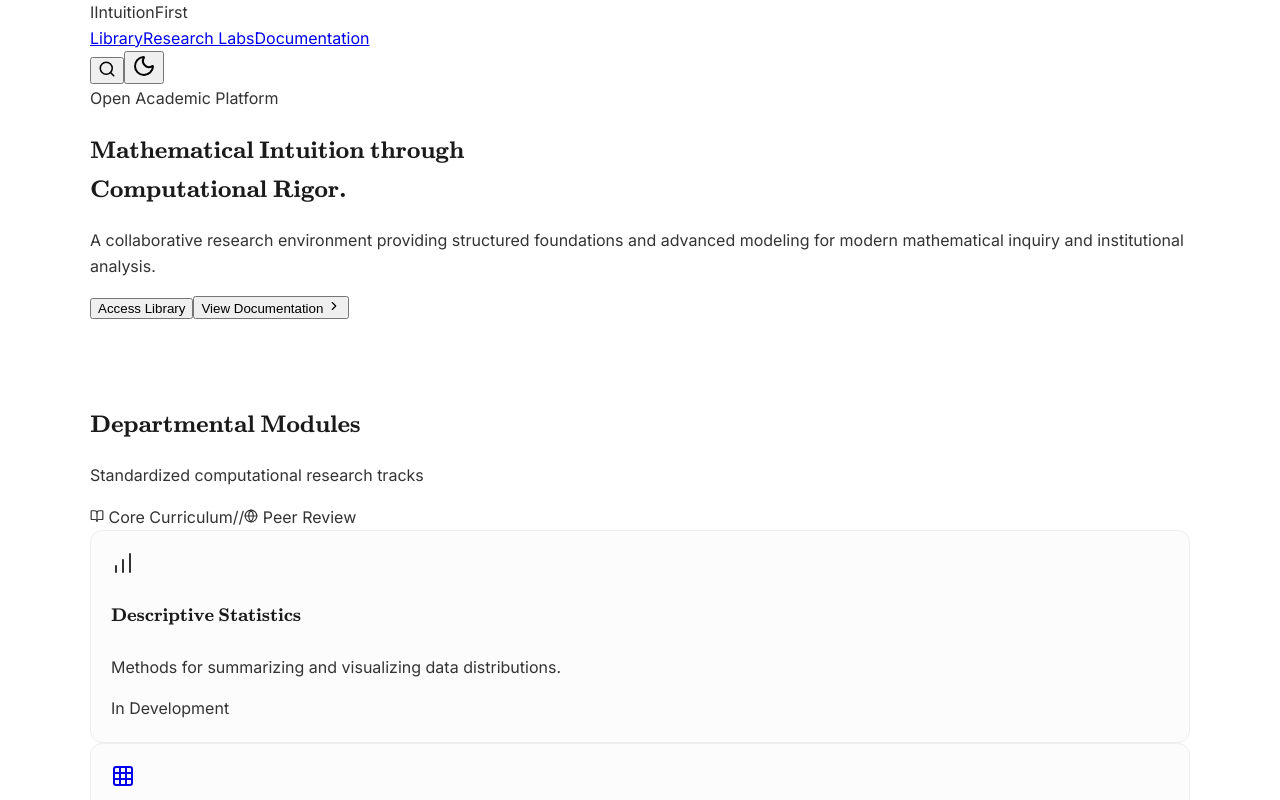
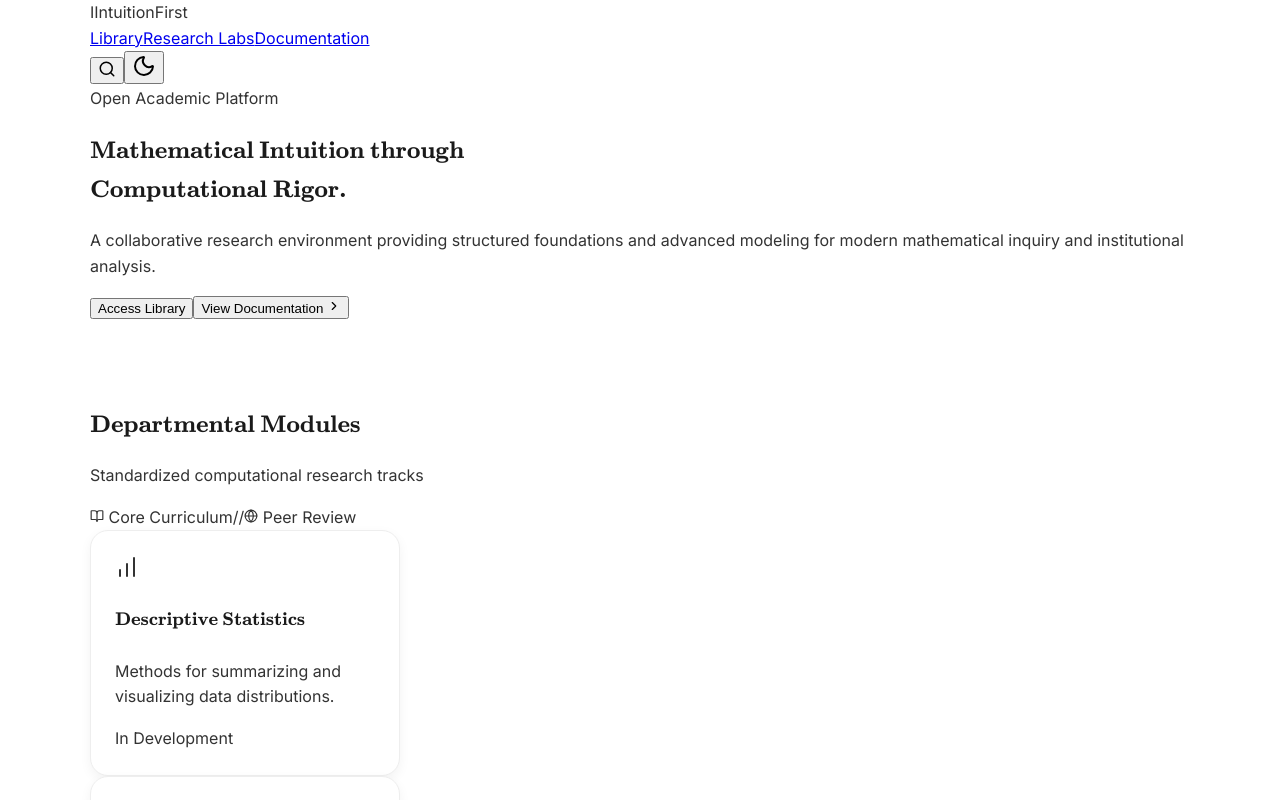
Before and after one commit to amansheikh01/intuition-first-math, a Next.js app: page /intuition-first-math/ in a window 1280 px wide. Shown: the top 800 px of the page. Built offline with nearby package versions, Linux system fonts and the light colour scheme.

Commit message:
subject crd style

```diff
--- a/src/app/globals.css
+++ b/src/app/globals.css
@@ -71,22 +71,26 @@ h4 {
   padding-bottom: var(--s-8);
 }
 
-/* Academic Card Design - Compact Refinement */
+/* Academic Card Design - Curved Redesign */
 .academic-card {
-  background: var(--surface);
+  background: var(--bg);
   border: 1px solid var(--border-light);
-  border-radius: 12px;
-  padding: 20px;
-  transition: all 0.2s ease;
+  border-radius: 18px;
+  padding: 24px;
+  width: 260px;
+  height: min-content;
+  transition: all 0.3s cubic-bezier(0.4, 0, 0.2, 1);
   display: flex;
   flex-direction: column;
-  height: 100%;
+  position: relative;
+  box-shadow: 0 4px 12px rgba(0, 0, 0, 0.05);
 }
 
 .academic-card:hover {
   border-color: var(--accent);
-  box-shadow: 0 4px 12px rgba(0, 0, 0, 0.05);
-  transform: translateY(-2px);
+  box-shadow: 0 12px 24px rgba(0, 0, 0, 0.1);
+  transform: translateY(-10px) rotate(0deg) !important;
+  z-index: 50 !important;
 }
 
 .card-title {
@@ -96,6 +100,48 @@ h4 {
   color: var(--primary);
 }
 
+/* Arc Layout System (Desktop Only) */
+@media (min-width: 1024px) {
+  .arc-container {
+    display: flex;
+    justify-content: center;
+    align-items: flex-end;
+    gap: -20px;
+    /* Slight overlap */
+    perspective: 1000px;
+    padding-top: 60px;
+    padding-bottom: 40px;
+    min-height: 400px;
+  }
+
+  .arc-item-0 {
+    transform: rotate(-4deg) translateY(15px);
+    z-index: 10;
+  }
+
+  .arc-item-1 {
+    transform: rotate(-2deg) translateY(5px);
+    z-index: 20;
+  }
+
+  .arc-item-2 {
+    transform: rotate(0deg) translateY(-10px);
+    z-index: 30;
+  }
+
+  /* Elevated Middle */
+  .arc-item-3 {
+    transform: rotate(2deg) translateY(5px);
+    z-index: 20;
+  }
+
+  .arc-item-4 {
+    transform: rotate(4deg) translateY(15px);
+    z-index: 10;
+  }
+}
+
+
 
 /* Remove leftovers */
 .rebuilt-card,
```
